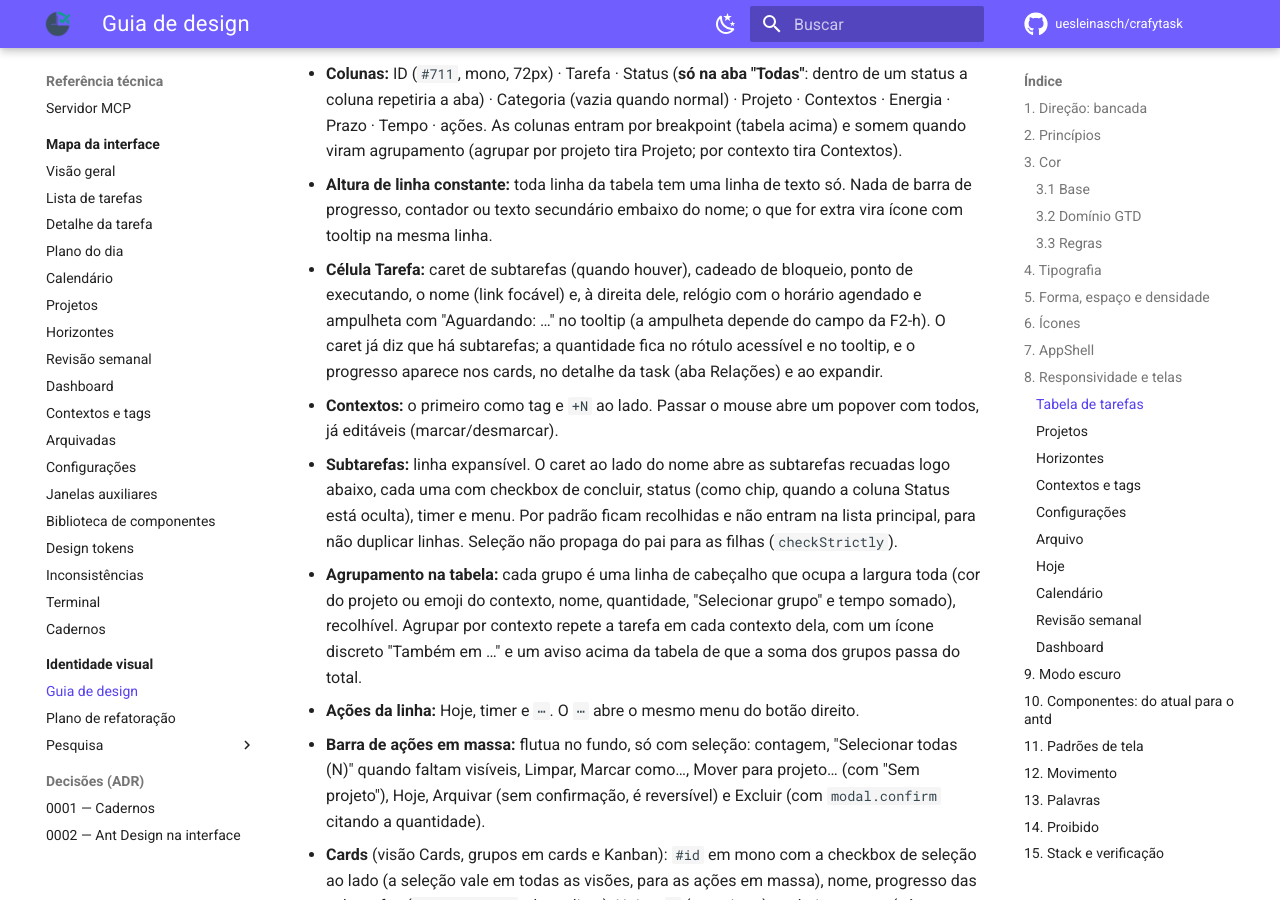
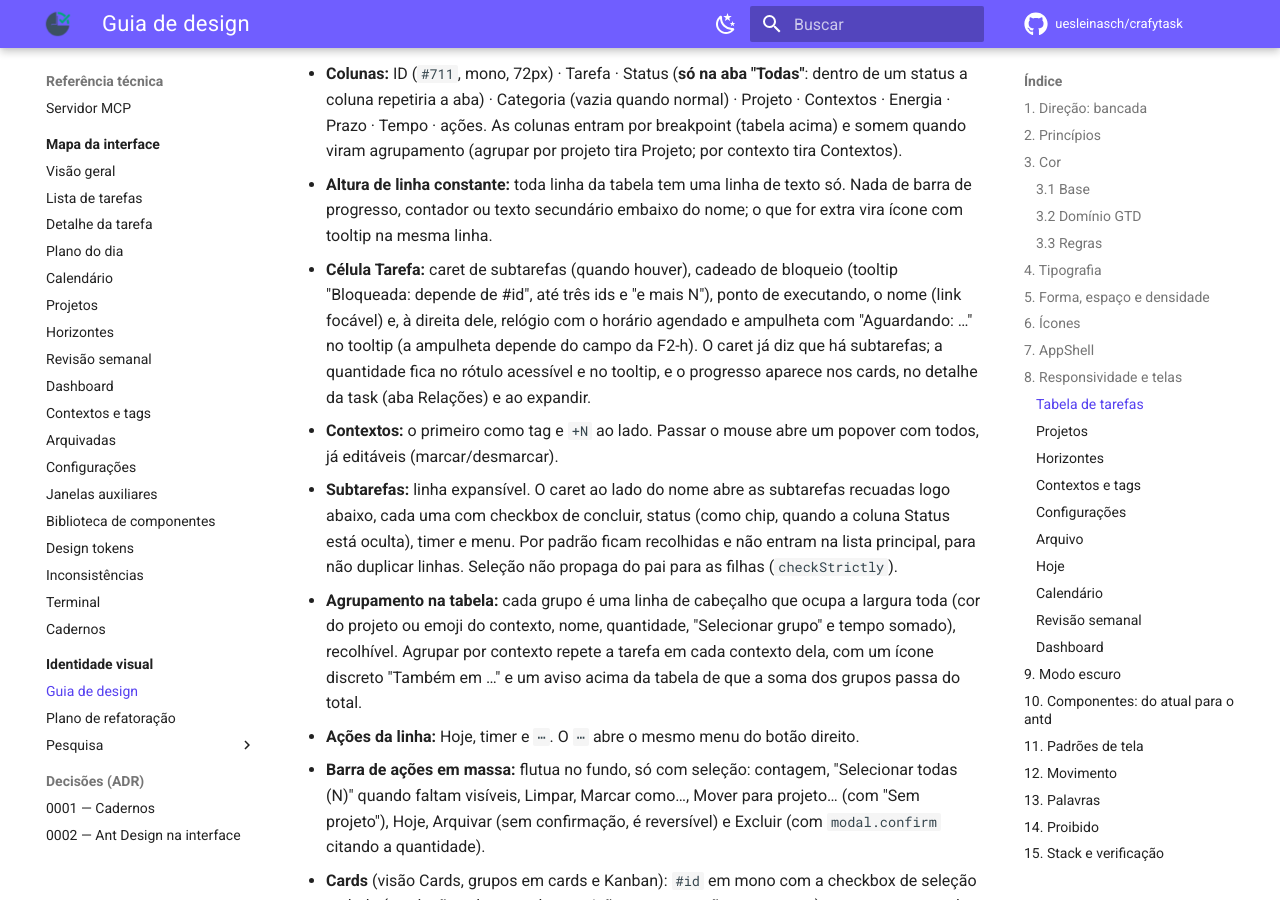
Before and after one commit to uesleinasch/crafytask, an MkDocs documentation site: the page built from docs/design/guia-de-design.md, in a window 1280 px wide and 900 px high, scrolled down 13389 px. Built offline with MkDocs 1.6.1 and Material for MkDocs 9.7.7, drawn with Linux system fonts in a browser that asks for light colours; some web fonts are replaced; comment, search, counter and statistics services are not loaded.

Commit message:
fix(tasks): tooltip de bloqueio corta em três ids

```diff
--- a/docs/design/guia-de-design.md
+++ b/docs/design/guia-de-design.md
@@ -388,7 +388,8 @@ mais um badge (pesquisa: poucos elementos por linha; Hick e carga cognitiva).
 - **Altura de linha constante:** toda linha da tabela tem uma linha de texto só. Nada de barra de
   progresso, contador ou texto secundário embaixo do nome; o que for extra vira ícone com tooltip na
   mesma linha.
-- **Célula Tarefa:** caret de subtarefas (quando houver), cadeado de bloqueio, ponto de executando,
+- **Célula Tarefa:** caret de subtarefas (quando houver), cadeado de bloqueio (tooltip "Bloqueada:
+  depende de #id", até três ids e "e mais N"), ponto de executando,
   o nome (link focável) e, à direita dele, relógio com o horário agendado e ampulheta com
   "Aguardando: …" no tooltip (a ampulheta depende do campo da F2-h). O caret já diz que
   há subtarefas; a quantidade fica no rótulo acessível e no tooltip, e o progresso aparece nos
--- a/src/renderer/src/components/tasks/taskTableFormat.ts
+++ b/src/renderer/src/components/tasks/taskTableFormat.ts
@@ -27,6 +27,9 @@ export function dueTone(date: string | null | undefined, now: Date): DueTone {
 export function blockedLabel(blockerIds: readonly number[] | undefined): string {
   const refs = (blockerIds ?? []).map((id) => `#${id}`)
   if (refs.length === 0) return 'Bloqueada por dependências'
+  if (refs.length > 3) {
+    return `Bloqueada: depende de ${refs.slice(0, 3).join(', ')} e mais ${refs.length - 3}`
+  }
   const list = refs.length === 1 ? refs[0] : `${refs.slice(0, -1).join(', ')} e ${refs.at(-1)}`
   return `Bloqueada: depende de ${list}`
 }
```
Also changed, not shown: docs/ui/01-lista-de-tarefas.md (+2 -1 lines), src/renderer/src/components/tasks/taskTableFormat.test.ts (+1 -0 lines).
